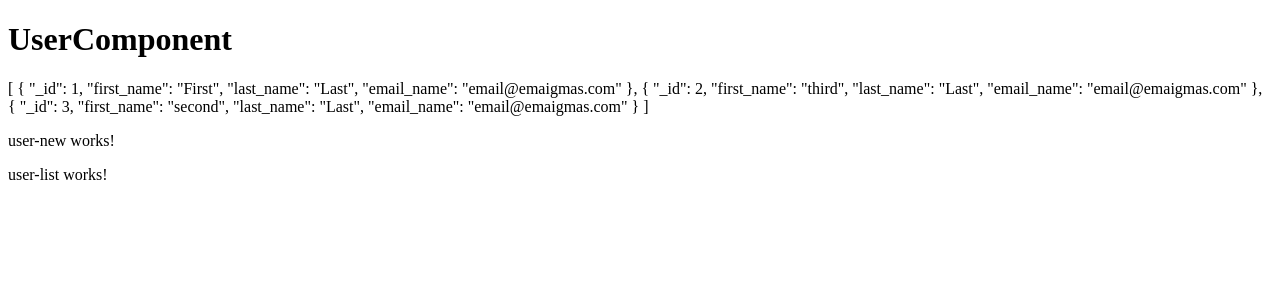
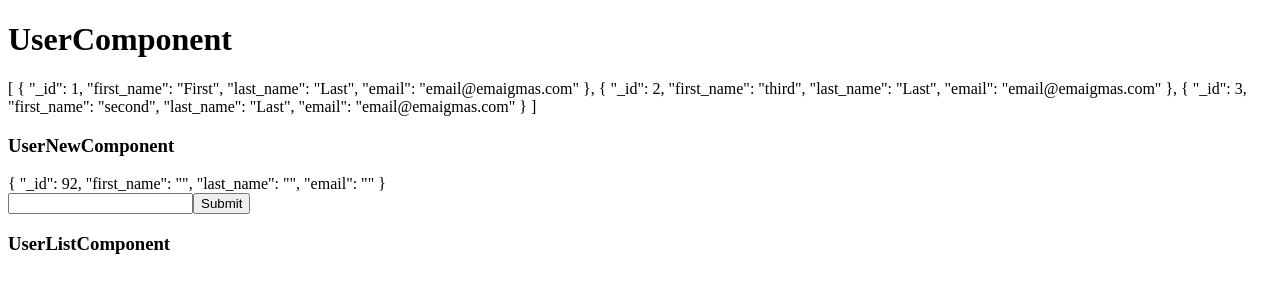
Before and after one commit to MikeDacanay/MEAN_Users, an Angular app: page / in a window 1280 px wide. Shown: the top 300 px of the page. Built offline with nearby package versions, Linux system fonts and the light colour scheme.

Commit message:
working on userNewcomponent, ngModel is buggy

```diff
--- a/src/app/user/user-list/user-list.component.html
+++ b/src/app/user/user-list/user-list.component.html
@@ -1,3 +1,4 @@
-<p>
-  user-list works!
-</p>
+<h3> UserListComponent</h3>
+<div *ngFor='let user of users'>
+	{{ user.first_name}} - {{user.last_name}} - {{user.email}}
+</div>
--- a/src/app/user/user-new/user-new.component.html
+++ b/src/app/user/user-new/user-new.component.html
@@ -1,3 +1,6 @@
-<p>
-  user-new works!
-</p>
+<h3>UserNewComponent</h3>
+{{ newUser | json }}
+<form (submit)='create()'>
+	<input type='text'>
+	<input type='submit'>
+</form>
--- a/src/app/user/user-new/user-new.component.ts
+++ b/src/app/user/user-new/user-new.component.ts
@@ -1,4 +1,5 @@
-import { Component, OnInit } from '@angular/core';
+import { User } from './../user';
+import { Component, OnInit} from '@angular/core';
 
 @Component({
   selector: 'app-user-new',
@@ -6,10 +7,16 @@ import { Component, OnInit } from '@angular/core';
   styleUrls: ['./user-new.component.css']
 })
 export class UserNewComponent implements OnInit {
+	newUser = new User();
 
   constructor() { }
 
   ngOnInit() {
   }
 
+  create(){
+  	this.newUser = new User();
+		// console.log('hits'); //to test if event emitter links
+  }
+
 }
--- a/src/app/user/user.component.ts
+++ b/src/app/user/user.component.ts
@@ -8,7 +8,11 @@ import { User } from './user';
   styleUrls: ['./user.component.css']
 })
 export class UserComponent implements OnInit {
-	users: Array<User> = this._userService.test;
+	users: Array<User> = [
+    new User(1,"First","Last","email@emaigmas.com"),
+    new User(2,"third","Last","email@emaigmas.com"),
+    new User(3,"second","Last","email@emaigmas.com")
+  ];
 
   constructor(private _userService: UserService) {
   }
--- a/src/app/user/user.service.ts
+++ b/src/app/user/user.service.ts
@@ -3,12 +3,6 @@ import { Injectable } from '@angular/core';
 // import { Http } from '@angular/http';
 @Injectable()
 export class UserService {
-
-  test =  [
-    new User(1,"First","Last","email@emaigmas.com"),
-    new User(2,"third","Last","email@emaigmas.com"),
-    new User(3,"second","Last","email@emaigmas.com")
-  ];
 
   constructor() { }
 
--- a/src/app/user/user.ts
+++ b/src/app/user/user.ts
@@ -3,6 +3,6 @@ export class User {
 		public _id: number = Math.floor(Math.random()*100),
 		public first_name: string = "",
 		public last_name: string = "",
-		public email_name: string = "",
+		public email: string = "",
 	){}
 }
```
Also changed, not shown: src/app/user/user-list/user-list.component.ts (line endings or trailing spaces).
